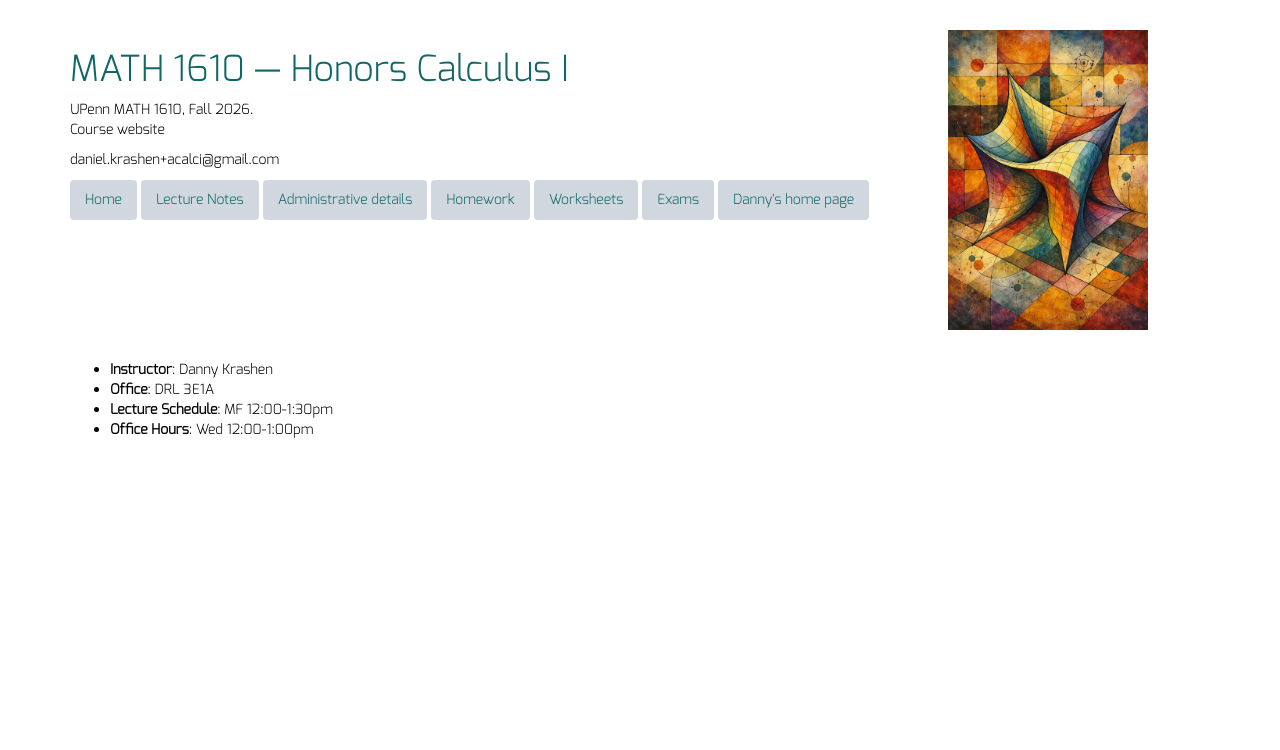
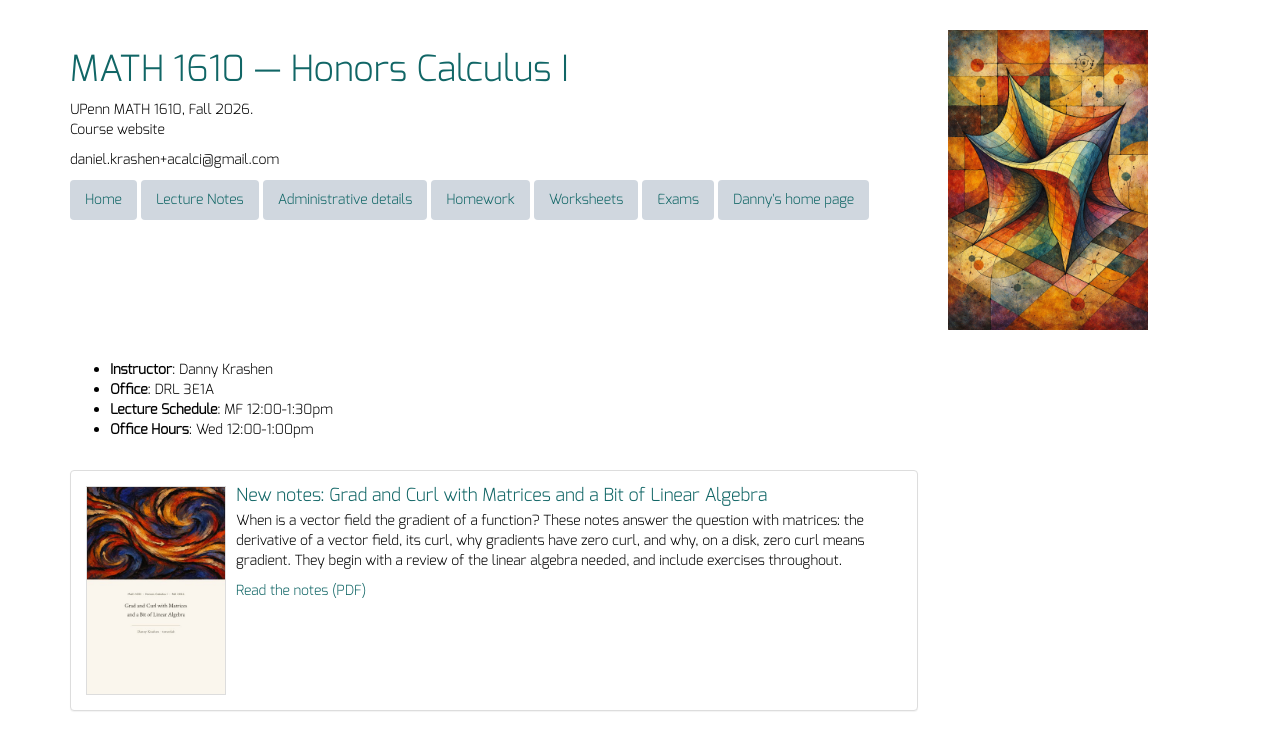
Before and after one commit to dkrashen/honors-calculus-1610, a Jekyll site: the page built from index.html, in a window 1280 px wide. Shown: the top 750 px of the page. Built offline with Jekyll 4.4.1, drawn with Linux system fonts in a browser that asks for light colours; nearby versions of some CDN libraries.

Commit message:
add grad and curl notes, featured on landing page
Co-Authored-By: Claude Opus 5.5 <noreply@anthropic.com>
Claude-Session: https://claude.ai/code/session_01E4H1JB9jfsDfLbanhdB4JD

```diff
--- a/index.html
+++ b/index.html
@@ -21,3 +21,22 @@ layout: default
 </div><!--/1 -->
 
 </div><!--/0 -->
+
+<div class="row" style="margin-top: 20px;"> <!-- featured notes -->
+<div class="col-md-9">
+  <div class="panel panel-default">
+    <div class="panel-body">
+      <div class="media">
+        <a class="pull-left" href="notes/grad-and-curl-with-matrices-and-a-bit-of-linear-algebra.pdf">
+          <img class="media-object" src="notes/grad-and-curl-cover.jpg" alt="Cover of the notes" style="max-width: 140px; border: 1px solid #ddd;">
+        </a>
+        <div class="media-body">
+          <h4 class="media-heading"><a href="notes/grad-and-curl-with-matrices-and-a-bit-of-linear-algebra.pdf">New notes: Grad and Curl with Matrices and a Bit of Linear Algebra</a></h4>
+          <p>When is a vector field the gradient of a function? These notes answer the question with matrices: the derivative of a vector field, its curl, why gradients have zero curl, and why, on a disk, zero curl means gradient. They begin with a review of the linear algebra needed, and include exercises throughout.</p>
+          <p><a href="notes/grad-and-curl-with-matrices-and-a-bit-of-linear-algebra.pdf">Read the notes (PDF)</a></p>
+        </div>
+      </div>
+    </div>
+  </div>
+</div>
+</div><!--/featured notes -->
```
Also changed, not shown: notes/grad-and-curl-cover.jpg (added), 1 other file.
